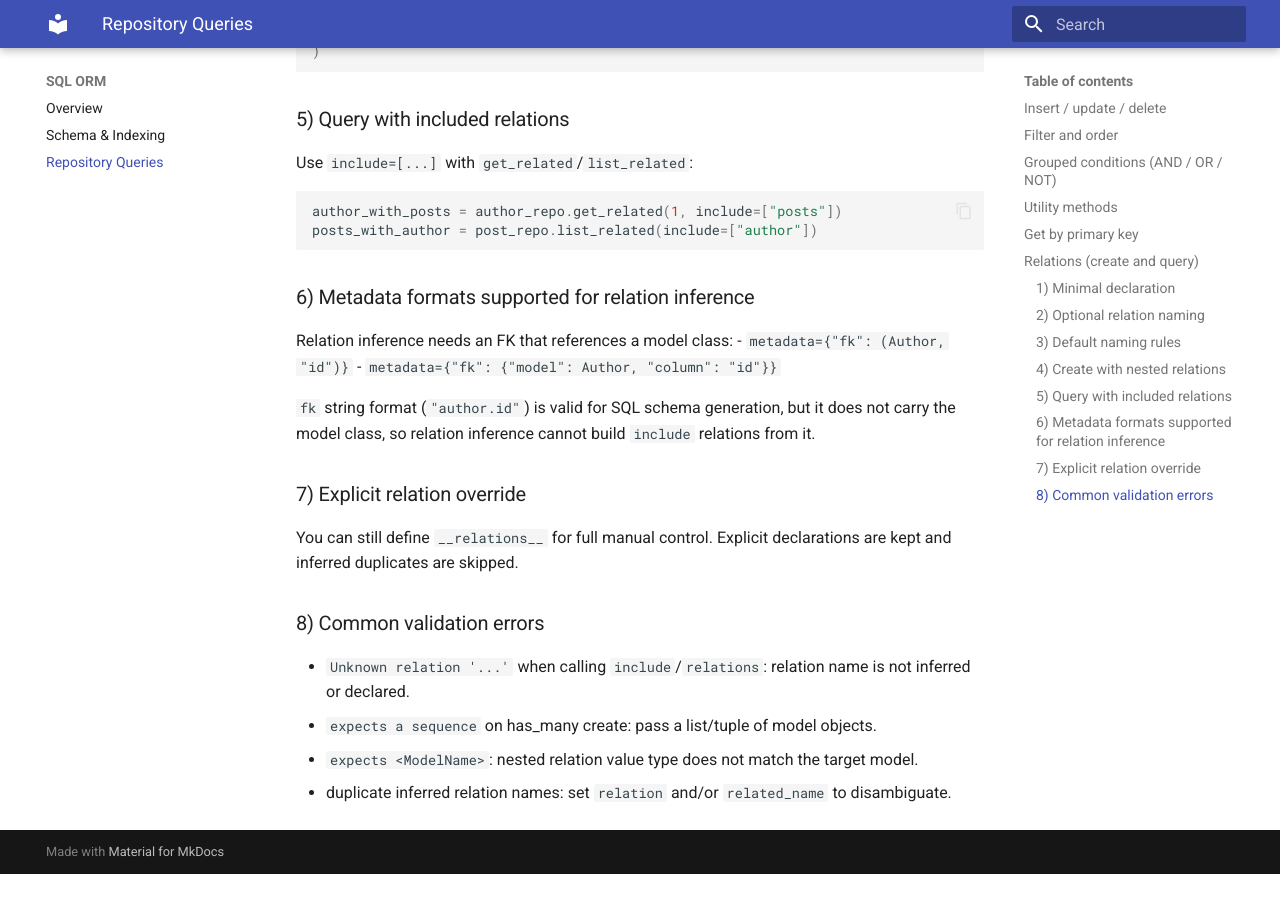
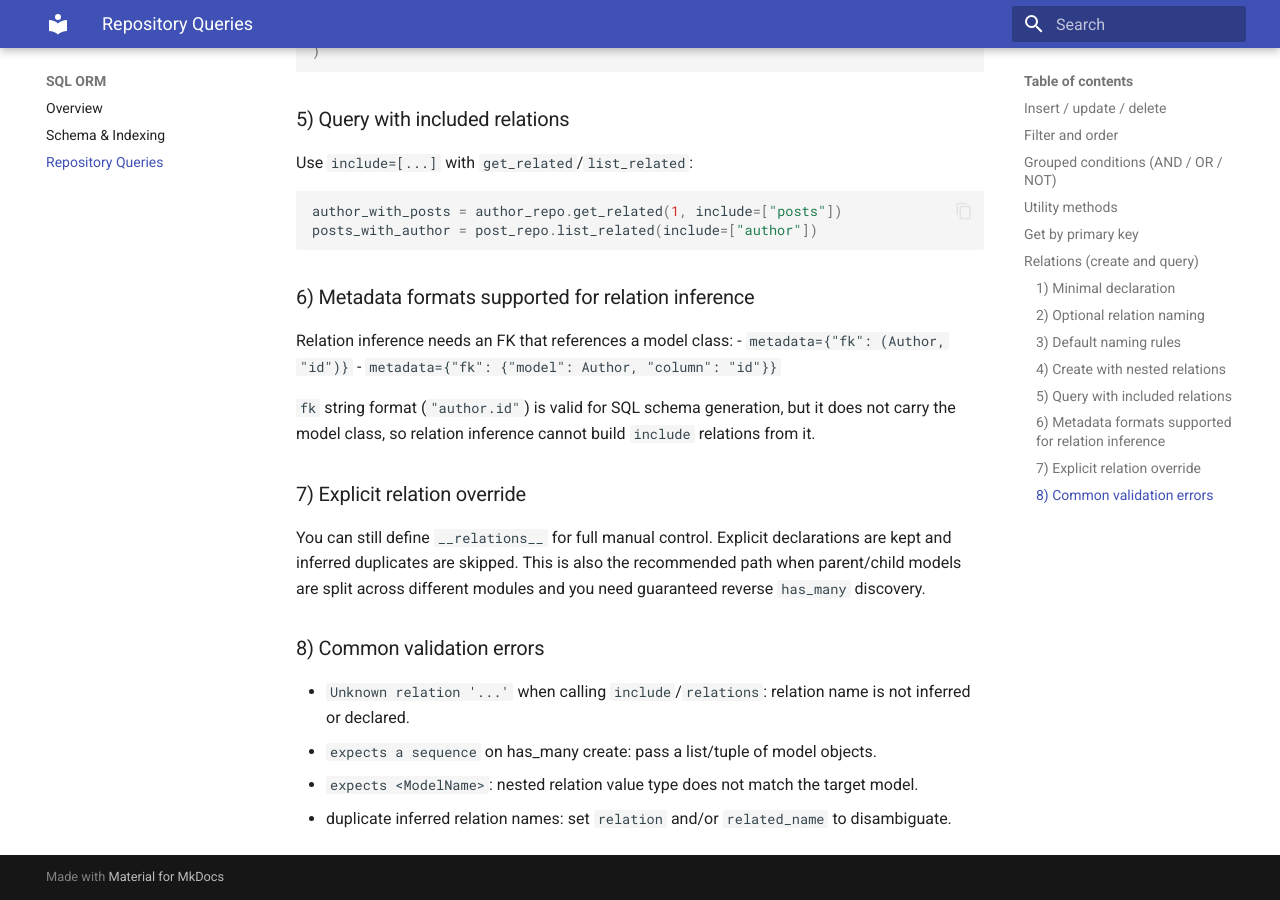
Before and after one commit to thinhphan97/Mini-ORM, an MkDocs documentation site: the page built from docs/sql/repository.md, in a window 1280 px wide and 900 px high, scrolled down 2990 px. Built offline with MkDocs 1.6.1 and Material for MkDocs 9.7.7, drawn with Linux system fonts in a browser that asks for light colours; before the commit the page ends 3864 px from its top, so only the background shows below that.

Commit message:
docs: fix relation doc links and clarify cross-module inference

```diff
--- a/docs/sql/repository.md
+++ b/docs/sql/repository.md
@@ -118,9 +118,9 @@
 
 If you omit explicit names:
 - `relation` defaults from FK field name:
-`author_id` -> `author`
+    `author_id` -> `author`
 - `related_name` defaults from child model name pluralization:
-`Post` -> `posts`
+    `Post` -> `posts`
 
 For irregular names or multiple FKs to the same target model, set
 `relation`/`related_name` explicitly to avoid ambiguity.
@@ -166,14 +166,16 @@
 
 You can still define `__relations__` for full manual control.
 Explicit declarations are kept and inferred duplicates are skipped.
+This is also the recommended path when parent/child models are split across
+different modules and you need guaranteed reverse `has_many` discovery.
 
 ### 8) Common validation errors
 
 - `Unknown relation '...'` when calling `include`/`relations`:
-relation name is not inferred or declared.
+  relation name is not inferred or declared.
 - `expects a sequence` on has_many create:
-pass a list/tuple of model objects.
+  pass a list/tuple of model objects.
 - `expects <ModelName>`:
-nested relation value type does not match the target model.
+  nested relation value type does not match the target model.
 - duplicate inferred relation names:
-set `relation` and/or `related_name` to disambiguate.
+  set `relation` and/or `related_name` to disambiguate.
```
Also changed, not shown: README.md (+2 -0 lines), docs/getting-started.md (+1 -1 lines), docs/index.md (+1 -1 lines), 1 other file.
